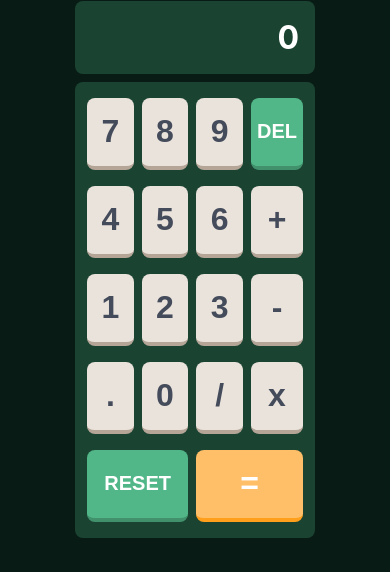
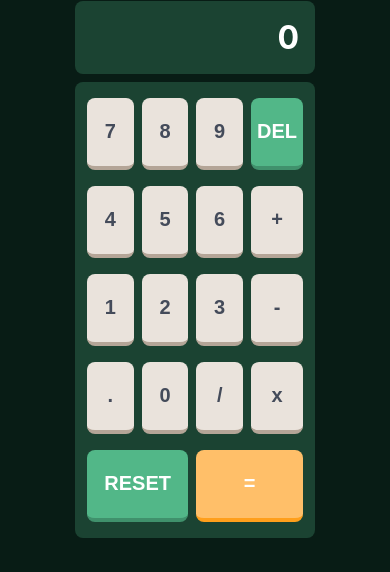
Before and after one commit to stuartkaija/calculator, a React (Create React App) app: page / in a window 390 px wide. Shown: the part 142-714 px from the top of the page. Built offline with nearby package versions, Linux system fonts and the light colour scheme; the HTML template or start-up script is replaced by a standard one.

Commit message:
updated font size to correct mobile styling issues

```diff
--- a/src/components/Controls/Controls.scss
+++ b/src/components/Controls/Controls.scss
@@ -16,7 +16,7 @@
         border: none;
         border-bottom: 0.25rem solid $color-key6;
         margin: 0.5rem 0.25rem;
-        font-size: 2rem;
+        font-size: 1.25rem;
         font-weight: bold;
         color: $color-text1;
 
```
